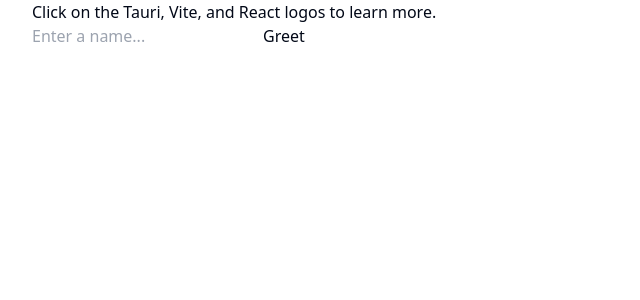
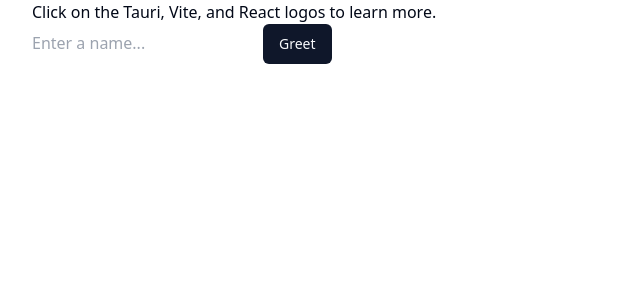
Before and after one commit to samrakshaa/ShieldBuntu, a React (Vite) app: page / in a window 1280 px wide. Shown: the top 300 px of the page, without its empty margins (0-640 px from the left). Built offline with nearby package versions, Linux system fonts and the light colour scheme; what tauri-plugin-log-api would draw is missing.

Commit message:
setup info

```diff
--- a/src/App.tsx
+++ b/src/App.tsx
@@ -33,7 +33,7 @@ function App() {
           onChange={(e) => setName(e.currentTarget.value)}
           placeholder="Enter a name..."
         />
-        <button type="submit">Greet</button>
+        <Button type="submit">Greet</Button>
       </form>
 
       <p>{greetMsg}</p>
```
Also changed, not shown: 1 other file (tests, documents, lock files or other folders).
